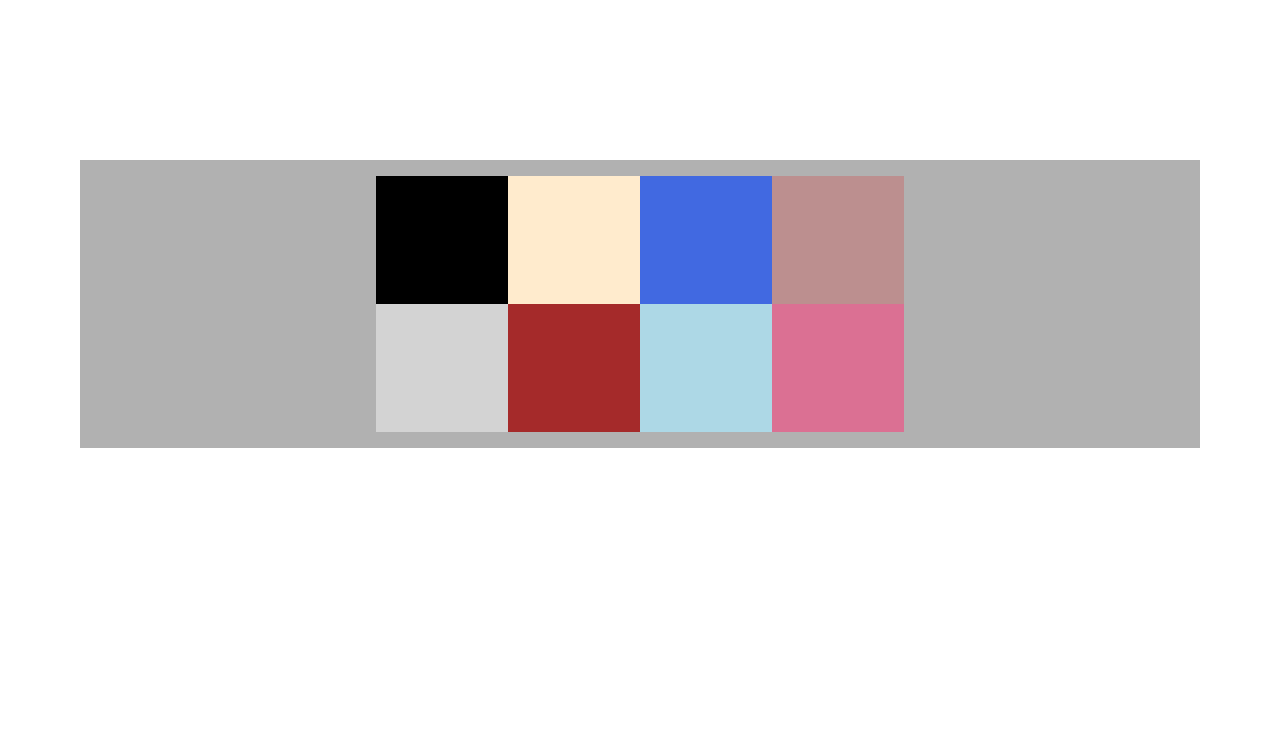
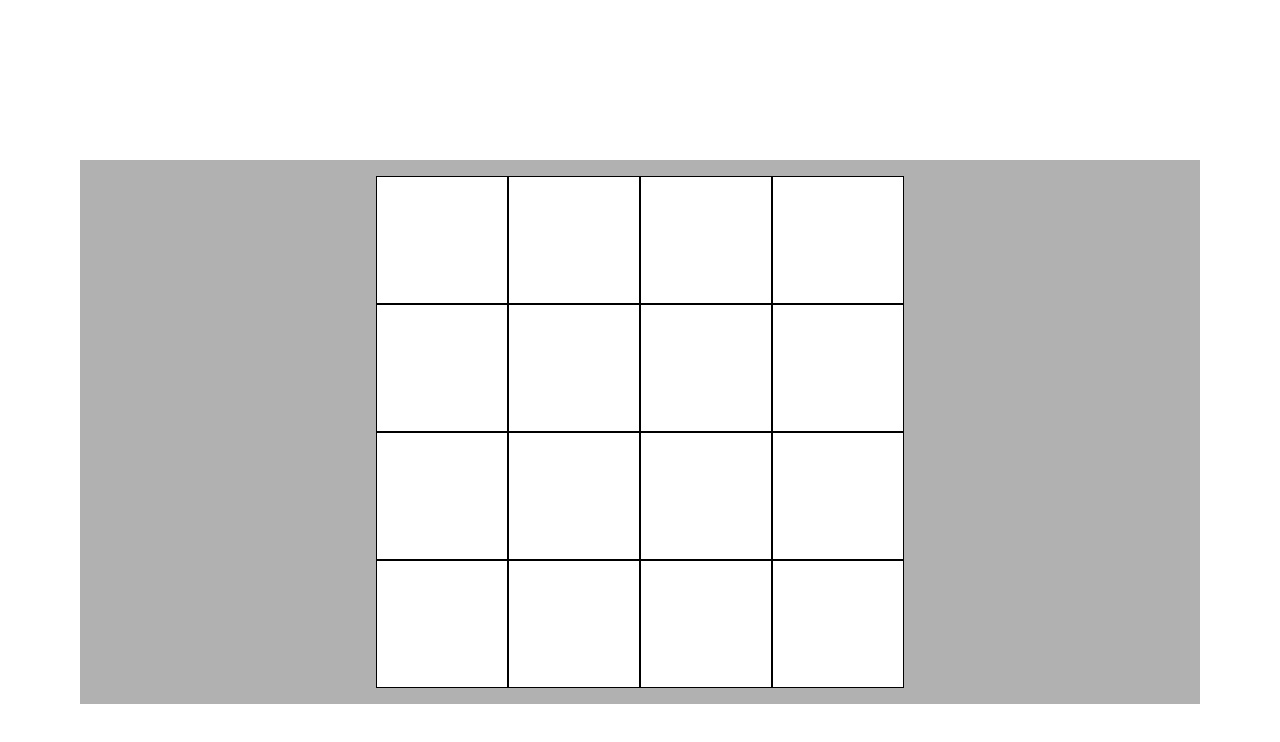
Before and after one commit to antoniosotopwr/js-hover-color-table, a plain HTML site: page index.html in a window 1280 px wide. Drawn offline with Linux system fonts and the light colour scheme.

Commit message:
change color for all the squares added

```diff
--- a/index.html
+++ b/index.html
@@ -19,6 +19,14 @@
           <div class="square div-6">&nbsp</div>
           <div class="square div-7">&nbsp</div>
           <div class="square div-8">&nbsp</div>
+          <div class="square div-9">&nbsp</div>
+          <div class="square div-10">&nbsp</div>
+          <div class="square div-11">&nbsp</div>
+          <div class="square div-12">&nbsp</div>
+          <div class="square div-13">&nbsp</div>
+          <div class="square div-14">&nbsp</div>
+          <div class="square div-15">&nbsp</div>
+          <div class="square div-16">&nbsp</div>
         </div>
       </div>
     </main>
--- a/script.js
+++ b/script.js
@@ -2,7 +2,10 @@
 
 const div1 = document.querySelector(".div-1");
 
-div1.addEventListener("mouseover", (e) => {
+const card = document.querySelector(".card");
+
+card.addEventListener("mouseover", (e) => {
+  if (e.target.classList.contains("square")) {
     let hexNumbers = [
       "0",
       "1",
@@ -30,7 +33,38 @@ div1.addEventListener("mouseover", (e) => {
     console.log(randomColor);
 
     e.target.style.backgroundColor = "#" + randomColor;
+  }
 });
+
+// div1.addEventListener("mouseover", (e) => {
+//   let hexNumbers = [
+//     "0",
+//     "1",
+//     "2",
+//     "3",
+//     "4",
+//     "5",
+//     "6",
+//     "7",
+//     "8",
+//     "9",
+//     "A",
+//     "B",
+//     "C",
+//     "D",
+//     "F",
+//   ];
+//   let randomColor = "";
+//   let randomNumber;
+
+//   for (let i = 0; i < 6; i++) {
+//     randomNumber = Math.floor(Math.random() * 15);
+//     randomColor += hexNumbers[randomNumber];
+//   }
+//   console.log(randomColor);
+
+//   e.target.style.backgroundColor = "#" + randomColor;
+// });
 
 // div1.addEventListener("mouseleave", (e) => {
 //   e.target.style.backgroundColor = "gray";
--- a/styles.css
+++ b/styles.css
@@ -16,20 +16,23 @@
 .card {
   display: grid;
   grid-template-columns: repeat(4, 1fr);
-  grid-template-rows: repeat(2, 1fr);
+  grid-template-rows: repeat(4, 1fr);
   justify-items: center;
   align-items: center;
   width: 50%;
   padding: 1rem;
+
 }
 .square {
   width: 100%;
   height: 8rem;
+  background-color: #fff;
+  border: 0.03rem solid black;
   transition: all 0.3s ease-out;
 }
+/*
 .div-1 {
   background-color: #000000;
-
 }
 .div-2 {
   background-color: blanchedalmond;
@@ -51,4 +54,4 @@
 }
 .div-8 {
   background-color: palevioletred;
-}
+} */
```
Lines whose indentation alone changed are shown as unchanged.
